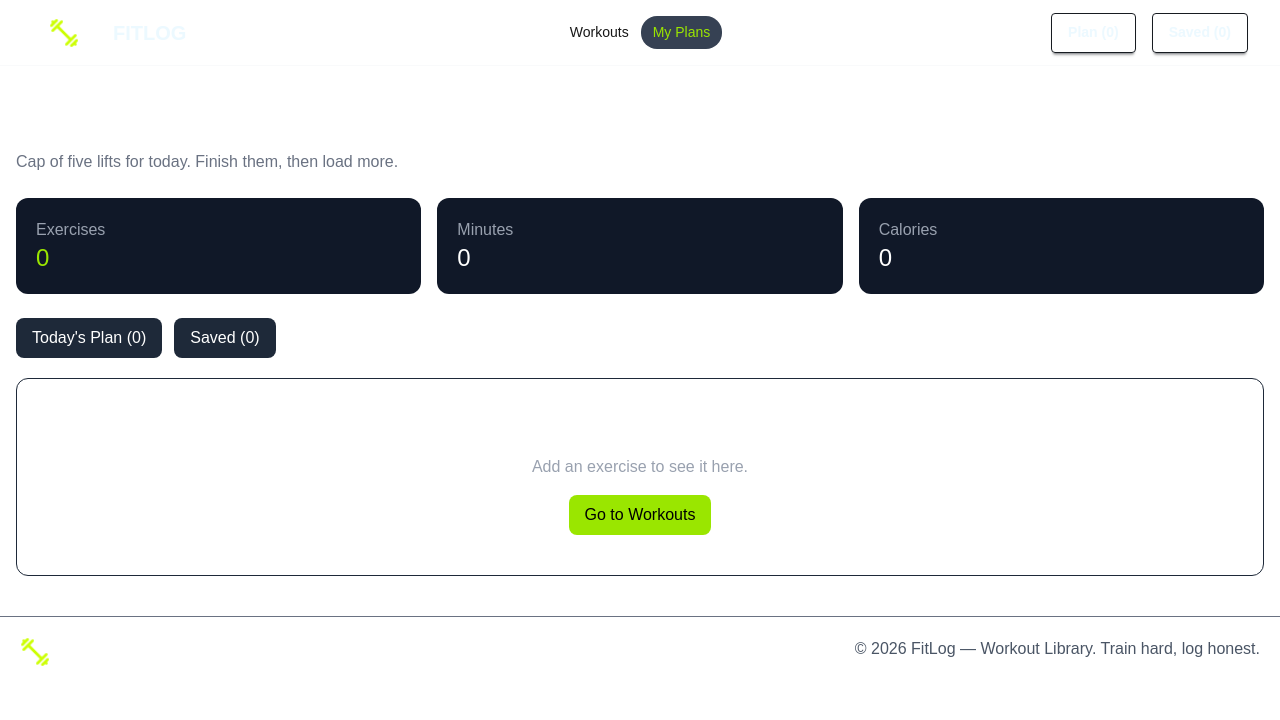
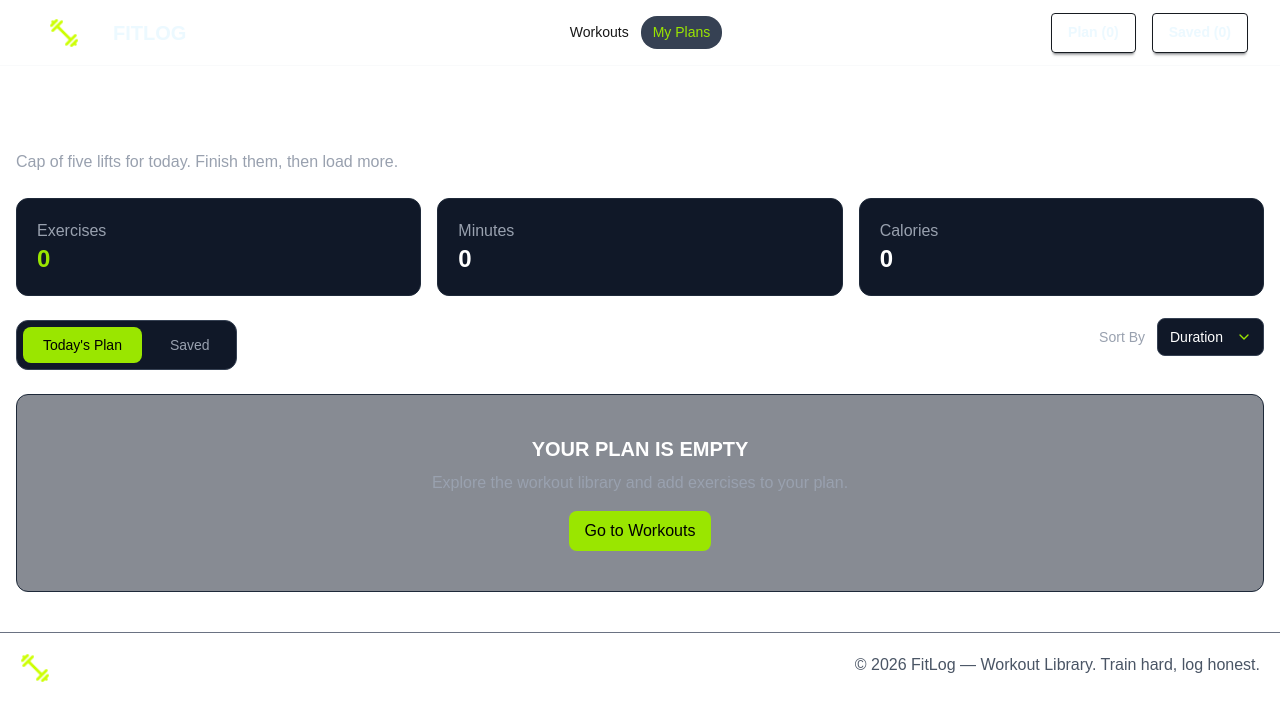
Before and after one commit to ovidas109054/WorkOut_Library, a Next.js app: page /MyPlans in a window 1280 px wide. Shown: the top 720 px of the page. Built offline with nearby package versions, Linux system fonts and the light colour scheme.

Commit message:
6th commit

```diff
--- a/src/app/MyPlans/page.jsx
+++ b/src/app/MyPlans/page.jsx
@@ -18,17 +18,29 @@ const MyPlan = () => {
     } = useContext(ExContext);
 
     const [activeTab, setActiveTab] = useState("today");
+    const [sortBy, setSortBy] = useState("duration");
     const router = useRouter();
 
-    const exercises =
-        activeTab === "today" ? AddTodays : SaveAs;
+    const exercises = activeTab === "today" ? AddTodays : SaveAs;
 
-    const totalMinutes = AddTodays.reduce(
+    const sortedExercises = [...exercises].sort((a, b) => {
+        if (sortBy === "duration") {
+            return Number(a.duration || 0) - Number(b.duration || 0);
+        }
+
+        if (sortBy === "calories") {
+            return Number(a.caloriesBurned || 0) - Number(b.caloriesBurned || 0);
+        }
+
+        return Number(b.rating || 0) - Number(a.rating || 0);
+    });
+
+    const totalMinutes = exercises.reduce(
         (total, item) => total + Number(item.duration || 0),
         0
     );
 
-    const totalCalories = AddTodays.reduce(
+    const totalCalories = exercises.reduce(
         (total, item) => total + Number(item.caloriesBurned || 0),
         0
     );
@@ -43,18 +55,27 @@ const MyPlan = () => {
         toast.success("Exercise removed!");
     };
 
-    const handleDone = (id) => {
-        markAsDone(id);
-        toast.success("Exercise completed!");
+    const handleDone = (item) => {
+        markAsDone(item.id);
+
+        toast.success(
+            item.completed
+                ? "Exercise marked as incomplete!"
+                : "Exercise completed!"
+        );
     };
 
     const handleAdd = (item) => {
         const result = addToToday(item);
 
-        if (result) {
+        if (result === "success") {
             toast.success("Added to today's plan!");
+        } else if (result === "duplicate") {
+            toast.warning("This exercise is already in today's plan!");
+        } else if (result === "limit") {
+            toast.error("Your plan is full! Remove an exercise first.");
         } else {
-            toast.error("Maximum limit reached or already added!");
+            toast.error("Could not add this exercise.");
         }
     };
 
@@ -62,112 +83,153 @@ const MyPlan = () => {
         <div className="mx-auto mt-10 w-full max-w-7xl px-4 text-white">
             <h1 className="text-3xl font-bold">MY PLAN</h1>
 
-            <p className="mt-2 text-gray-500">
+            <p className="mt-2 text-gray-400">
                 Cap of five lifts for today. Finish them, then load more.
             </p>
 
             <div className="mt-6 grid grid-cols-1 gap-4 sm:grid-cols-3">
-                <div className="rounded-xl bg-gray-900 p-5">
+                <div className="rounded-xl border border-gray-800 bg-gray-900 p-5">
                     <p className="text-gray-400">Exercises</p>
-                    <h2 className="text-2xl text-lime-400">
-                        {AddTodays.length}
+                    <h2 className="text-2xl font-bold text-lime-400">
+                        {exercises.length}
                     </h2>
                 </div>
 
-                <div className="rounded-xl bg-gray-900 p-5">
+                <div className="rounded-xl border border-gray-800 bg-gray-900 p-5">
                     <p className="text-gray-400">Minutes</p>
-                    <h2 className="text-2xl">{totalMinutes}</h2>
+                    <h2 className="text-2xl font-bold">{totalMinutes}</h2>
                 </div>
 
-                <div className="rounded-xl bg-gray-900 p-5">
+                <div className="rounded-xl border border-gray-800 bg-gray-900 p-5">
                     <p className="text-gray-400">Calories</p>
-                    <h2 className="text-2xl">{totalCalories}</h2>
+                    <h2 className="text-2xl font-bold">{totalCalories}</h2>
                 </div>
             </div>
-
-            <div className="mt-6 flex gap-3">
+            <div className="flex justify-between">
+                <div className="mt-6 mb-6 flex w-fit max-w-full flex-wrap items-center gap-2 rounded-xl border border-gray-700 bg-gray-900 p-1.5">
                     <button
                         onClick={() => setActiveTab("today")}
-                    className="rounded-lg bg-gray-800 px-4 py-2"
-                >
-                    Today&apos;s Plan ({AddTodays.length})
+                        className={`rounded-lg px-5 py-2 text-sm font-medium transition-all ${activeTab === "today" ? "bg-lime-400 text-black" : "text-gray-400 hover:bg-gray-800 hover:text-white"}`}>
+                        Today&apos;s Plan
                     </button>
 
                     <button
                         onClick={() => setActiveTab("saved")}
-                    className="rounded-lg bg-gray-800 px-4 py-2"
-                >
-                    Saved ({SaveAs.length})
+                        className={`rounded-lg px-5 py-2 text-sm font-medium transition-all ${activeTab === "saved" ? "bg-lime-400 text-black" : "text-gray-400 hover:bg-gray-800 hover:text-white"}`}>
+                        Saved
                     </button>
                 </div>
 
-            <div className="mt-5 space-y-3">
-                {exercises.length === 0 ? (
-                    <div className="rounded-xl border border-gray-800 p-10 text-center">
+                <div className="mb-4 flex flex-wrap items-center justify-between gap-3">
+
+                    <div className="flex items-center gap-3">
+                        <label htmlFor="sortBy" className="text-sm text-gray-400">
+                            Sort By
+                        </label>
+
+                        <div className="relative">
+                            <select
+                                id="sortBy"
+                                value={sortBy}
+                                onChange={(e) => setSortBy(e.target.value)}
+                                className="appearance-none rounded-lg border border-gray-700 bg-gray-900 py-2 pl-3 pr-10 text-sm text-white outline-none hover:border-lime-400 focus:border-lime-400"
+                            >
+                                <option value="duration">Duration</option>
+                                <option value="calories">Calories</option>
+                                <option value="rating">Rating</option>
+                            </select>
+
+                            <svg
+                                className="pointer-events-none absolute right-3 top-1/2 h-4 w-4 -translate-y-1/2 text-lime-400"
+                                xmlns="http://www.w3.org/2000/svg"
+                                viewBox="0 0 24 24"
+                                fill="none"
+                                stroke="currentColor"
+                                strokeWidth="2"
+                                strokeLinecap="round"
+                                strokeLinejoin="round"
+                                aria-hidden="true"
+                            >
+                                <path d="m6 9 6 6 6-6" />
+                            </svg>
+                        </div>
+                    </div>
+                </div>
+            </div>
+
+
+            <div className="space-y-3">
+                {sortedExercises.length === 0 ? (
+                    <div className="rounded-xl border border-gray-800 bg-gray-900/50 p-10 text-center">
                         <h2 className="text-xl font-bold">
-                            NOTHING HERE YET
+                            {activeTab === "today"
+                                ? "YOUR PLAN IS EMPTY"
+                                : "NO SAVED EXERCISES"}
                         </h2>
 
                         <p className="mt-2 text-gray-400">
-                            Add an exercise to see it here.
+                            {activeTab === "today"
+                                ? "Explore the workout library and add exercises to your plan."
+                                : "Save exercises from the workout library to find them here."}
                         </p>
-
-
 
                         <Link
                             href="/WorkOut"
-                            className="mt-4 inline-block rounded-lg bg-lime-400 px-4 py-2 text-black hover:scale-105 transition"
+                            className="mt-4 inline-block rounded-lg bg-lime-400 px-4 py-2 font-medium text-black transition hover:scale-105"
                         >
                             Go to Workouts
                         </Link>
                     </div>
                 ) : (
-                    exercises.map((item) => (
+                    sortedExercises.map((item) => (
                         <div
                             key={item.id}
-                            className="flex flex-wrap items-center justify-between gap-4 rounded-xl bg-gray-900 p-4"
+                            className={`flex flex-wrap items-center justify-between gap-4 rounded-xl border p-4 ${item.completed
+                                    ? "border-lime-400/30 bg-gray-900/60"
+                                    : "border-gray-800 bg-gray-900"
+                                }`}
                         >
-                            <div>
-                                <h3 className="font-bold">
+                            <div className="min-w-0 flex-1">
+                                <h3
+                                    className={`font-bold ${item.completed
+                                            ? "text-gray-400 line-through"
+                                            : "text-white"
+                                        }`}
+                                >
                                     {item.name ?? item.title}
                                 </h3>
 
-                                <p className="text-sm text-gray-400">
+                                <p className="mt-1 text-sm text-gray-400">
                                     {item.duration ?? 0} minutes ·{" "}
-                                    {item.calories ?? 0} kcal
+                                    {item.caloriesBurned ?? 0} kcal
                                 </p>
 
-                                {item.completed && (
-                                    <p className="text-lime-400">
-                                        Completed
+                                {item.completed && activeTab === "today" && (
+                                    <p className="mt-1 text-sm text-lime-400">
+                                        Exercise completed
                                     </p>
                                 )}
                             </div>
 
                             <div className="flex flex-wrap gap-2">
                                 <button
-                                    onClick={() =>
-                                        router.push(`/exercise/${item.id}`)
-                                    }
-                                    className="rounded border border-gray-700 px-3 py-2"
+                                    onClick={() => router.push(`/WorkOut/${item.id}`)}
+                                    className="rounded-lg border border-gray-700 px-3 py-2 text-sm transition hover:border-lime-400 hover:text-lime-400"
                                 >
                                     View Details
                                 </button>
 
                                 {activeTab === "today" ? (
                                     <button
-                                        onClick={() => handleDone(item.id)}
-                                        disabled={item.completed}
-                                        className="rounded bg-lime-400 px-3 py-2 text-black disabled:opacity-50"
+                                        onClick={() => handleDone(item)}
+                                        className="rounded-lg bg-lime-400 px-3 py-2 text-sm font-medium text-black transition hover:bg-lime-300"
                                     >
-                                        {item.completed
-                                            ? "Done"
-                                            : "Mark as Done"}
+                                        {item.completed ? "Undo Done" : "Mark as Done"}
                                     </button>
                                 ) : (
                                     <button
                                         onClick={() => handleAdd(item)}
-                                        className="rounded bg-lime-400 px-3 py-2 text-black"
+                                        className="rounded-lg bg-lime-400 px-3 py-2 text-sm font-medium text-black transition hover:bg-lime-300"
                                     >
                                         Add to Plan
                                     </button>
@@ -175,9 +237,10 @@ const MyPlan = () => {
 
                                 <button
                                     onClick={() => handleRemove(item.id)}
-                                    className="rounded px-3 py-2 text-red-400"
+                                    aria-label={`Remove ${item.name ?? item.title}`}
+                                    className="rounded-lg px-3 py-2 text-sm text-red-400 transition hover:bg-red-400/10 hover:text-red-300"
                                 >
-                                    X
+                                    Remove
                                 </button>
                             </div>
                         </div>
--- a/src/app/component/Buttons/AddButton.jsx
+++ b/src/app/component/Buttons/AddButton.jsx
@@ -6,7 +6,6 @@ import { Dumbbell } from "lucide-react";
 import { ExContext } from "../../context/ExProvider";
 import { toast } from "react-toastify";
 
-toast.success("Added to today's plan!");
 
 const AddButton = ({ exercise }) => {
     const { addToToday } = useContext(ExContext);
```
Also changed, not shown: src/app/component/Navbar.jsx (+2 -8 lines). Lines whose indentation alone changed are shown as unchanged.
